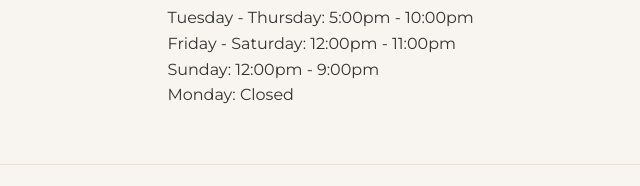
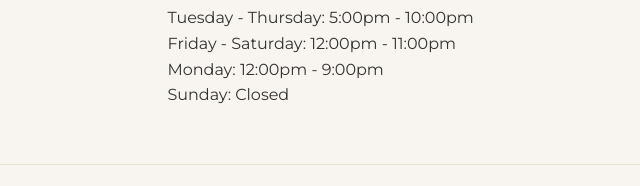
Before and after one commit to bobbymil0/week-8, a plain HTML site: page gallery.html in a window 1280 px wide. Shown: the part 1822-2008 px from the top of the page, 234-874 px from the left. Drawn offline with Linux system fonts and the light colour scheme.

Commit message:
Gallery  Page fix

```diff
--- a/gallery.html
+++ b/gallery.html
@@ -144,8 +144,8 @@
                 <h3>Hours</h3>
                 <p>Tuesday - Thursday: 5:00pm - 10:00pm</p>
                 <p>Friday - Saturday: 12:00pm - 11:00pm</p>
-                <p>Sunday: 12:00pm - 9:00pm</p>
-                <p>Monday: Closed</p>
+                <p>Monday: 12:00pm - 9:00pm</p>
+                <p>Sunday: Closed</p>
             </div>
             <div class="footer-contact">
                 <h3>Contact</h3>
```
